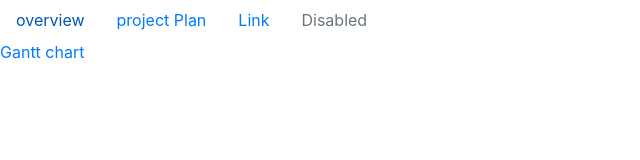
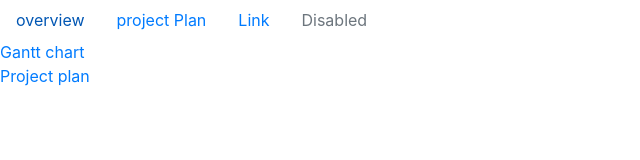
Before and after one commit to ryeonnaderi/grocery-list, a plain HTML site: page pages/Projectplan.html in a window 1280 px wide. Shown: the whole page, without its empty margins (0-640 px from the left). Drawn offline with nearby package versions, Linux system fonts and the light colour scheme.

Commit message:
added new gannt chart and the project plan

```diff
--- a/pages/Projectplan.html
+++ b/pages/Projectplan.html
@@ -27,6 +27,8 @@
 
       <div>
         <a href="../Documents/Project Plan Work (Gantt) Template.xlsx - Progress Planning and Tracking.pdf" target="_blank">Gantt chart</a>
+        <br>
+        <a href="../Documents/Project Plan.docx.pdf">Project plan</a>
       </div>
 
 
```
Also changed, not shown: 2 other files.
